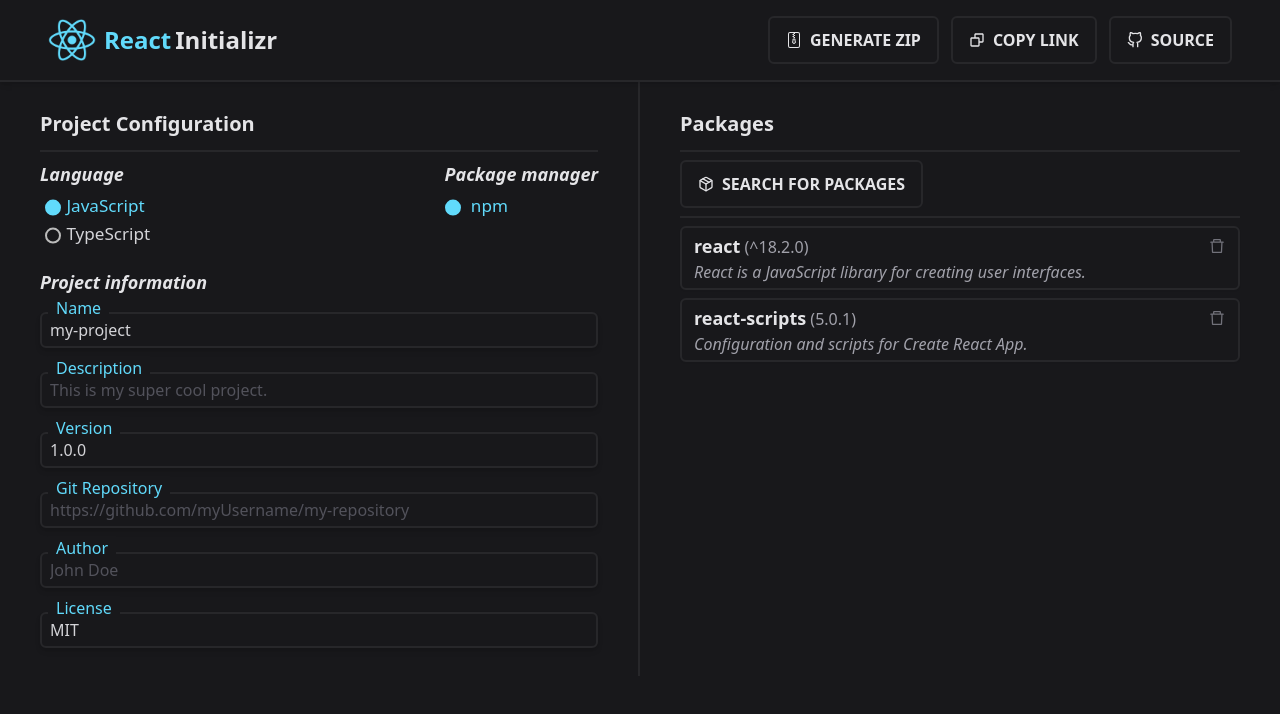
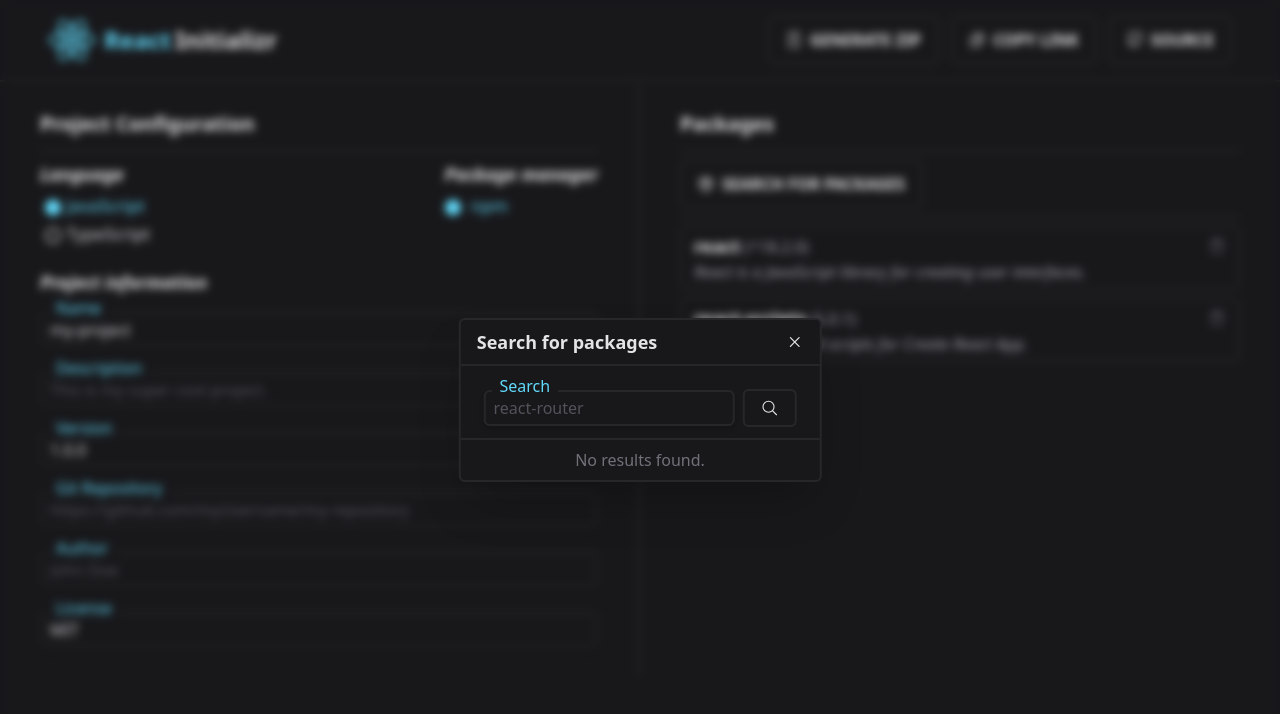
Before and after one commit to 0l1v3rr/react-initializr, a React (Create React App) app: page / in a window 1280 px wide. Both pictures are taken after a click on the button "SEARCH FOR PACKAGES". Shown: the top 714 px of the page. Built offline with nearby package versions, Linux system fonts and the light colour scheme.

Commit message:
added packages popup dialog

```diff
--- /dev/null
+++ b/src/components/BlurOverlay.tsx
@@ -0,0 +1,8 @@
+const BlurOverlay = (props: { isActive: boolean }) => {
+  return (
+    <div className={`w-screen h-screen fixed top-0 left-0 transition-all duration-300
+      z-20 ${props.isActive ? "backdrop-blur-sm" : "pointer-events-none"}`} />
+  );
+}
+
+export default BlurOverlay
--- a/src/components/Button.tsx
+++ b/src/components/Button.tsx
@@ -15,7 +15,7 @@ const Button:FC<ButtonProps> = (props) => {
       transition-all hover:scale-[103%] hover:shadow-md">
       <props.icon />
 
-      <span className="text-zinc-200">{props.text.toUpperCase()}</span>
+      {props.text != "" && <span className="text-zinc-200">{props.text.toUpperCase()}</span>}
     </button>
   );
 };
--- /dev/null
+++ b/src/components/PackagesPopup.tsx
@@ -0,0 +1,62 @@
+import { FC, useState } from "react";
+
+import { IoCloseOutline, IoSearchOutline } from "react-icons/io5";
+import Button from "./Button";
+import Input from "./Input";
+
+interface PopupProps {
+  isActive: boolean,
+  closePopup: () => void
+}
+
+const PackagesPopup:FC<PopupProps> = ({ isActive, closePopup }) => {
+  const [searchValue, setSearchValue] = useState("");
+
+  const activeClasses = "opacity-100 pointer-events-auto scale-100";
+  const inactiveClasses = "opacity-0 pointer-events-none scale-0";
+
+  const handleSearchBtnClick = () => {
+
+  };
+
+  return (
+    <div className={`border-2 bg-zinc-900 border-solid border-zinc-800 rounded-md shadow-2xl
+      w-fit left-1/2 z-30 -translate-x-1/2 -translate-y-1/2 select-none transition-all
+      duration-300 fixed top-1/2 ${isActive ? activeClasses : inactiveClasses}`}>
+
+      <div className="border-b-2 border-solid border-zinc-800 flex items-center
+        justify-between gap-32 px-4 py-2">
+        <div className="font-semibold text-lg flex-nowrap">Search for packages</div>
+
+        <button className="scale-110 color-react-hover transition
+          duration-100 hover:scale-125" onClick={closePopup}>
+          <IoCloseOutline />
+        </button>
+      </div>
+
+      <div className="mt-4 px-4 pb-1 flex items-center gap-2 border-b-2 border-solid
+        border-zinc-800 w-full justify-center">
+        <Input
+          label="Search"
+          placeholder="react-router"
+          required={true}
+          type="text"
+          value={searchValue}
+          setValue={setSearchValue}
+        />
+
+        <Button
+          icon={IoSearchOutline}
+          onClick={handleSearchBtnClick}
+          text=""
+        />
+      </div>
+
+      <div className="px-4 py-2 w-full">
+        <div className="text-center text-zinc-500 text-base">No results found.</div>
+      </div>
+    </div>
+  );
+}
+
+export default PackagesPopup;
--- a/src/containers/Packages.tsx
+++ b/src/containers/Packages.tsx
@@ -6,22 +6,25 @@ import { useRecoilState } from "recoil";
 
 import { packagesArrayState } from "../atoms";
 import PackageItem from "../components/PackageItem";
+import { useState } from "react";
+import BlurOverlay from "../components/BlurOverlay";
+import PackagesPopup from "../components/PackagesPopup";
 
 const Packages = () => {
   const [packageArray, setPackageArray] = useRecoilState(packagesArrayState);
-
-  const handlePackagesBtnClick = () => {
-
-  };
+  const [isPackagePopupActive, setIsPackagePopupActive] = useState(false);
 
   return (
     <div className="flex flex-col md:w-[50%] w-full md:px-10 px-5 py-5 min-h-full">
       <Title text="Packages" />
 
+      <BlurOverlay isActive={isPackagePopupActive} />
+      <PackagesPopup isActive={isPackagePopupActive} closePopup={() => setIsPackagePopupActive(false)} />
+
       <div className="text-base block pb-2 border-b-2 border-solid border-zinc-800 mb-1">
         <Button
           icon={FiPackage}
-          onClick={handlePackagesBtnClick}
+          onClick={() => setIsPackagePopupActive(true)}
           text="Search for packages"
         />
       </div>
```
